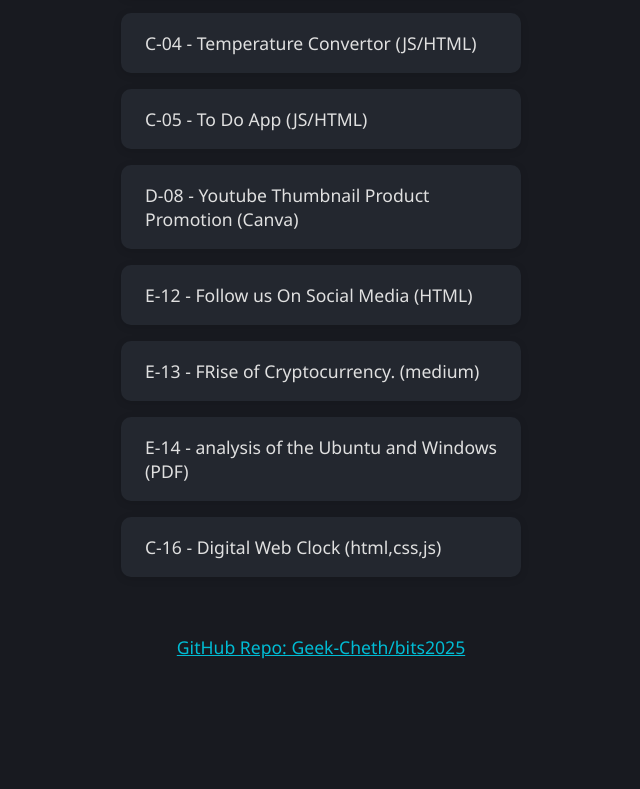
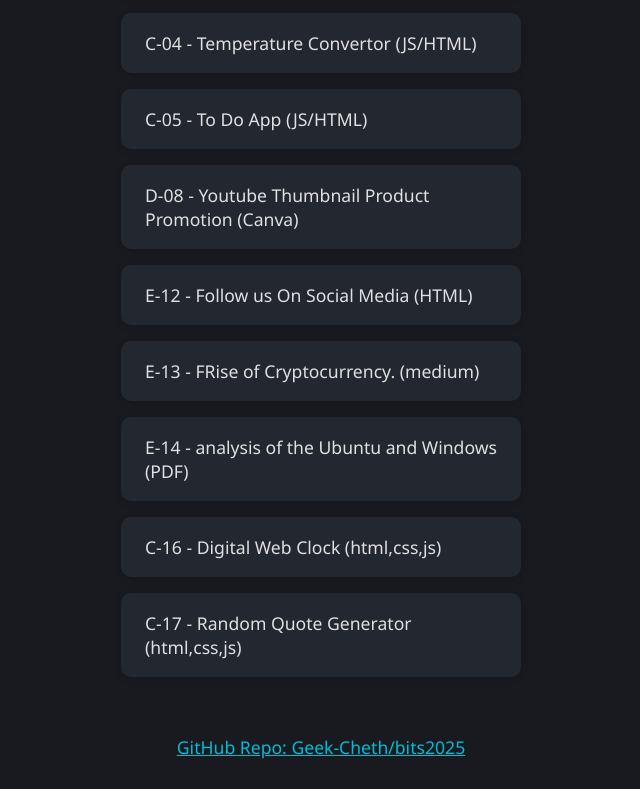
Before and after one commit to Geek-Cheth/bits2025, a plain HTML site: page index.html in a window 1280 px wide. Shown: the part 388-1177 px from the top of the page, without its empty margins (319-959 px from the left). Before the commit the page ends 1077 px from the top, so only its background shows below. Drawn offline with Linux system fonts and the light colour scheme.

Commit message:
#updates

```diff
--- a/index.html
+++ b/index.html
@@ -19,6 +19,7 @@
         <li><a href="https://medium.com/@lgrandiduchethina/rise-of-cryptocurrency-e7e72b1aa0d0">E-13 - FRise of Cryptocurrency. (medium)</a></li>
         <li><a href="https://drive.google.com/file/d/1Inn4t0FkgwNCEGwPygC5UsVVWzyC43SD/view?usp=sharing">E-14 - analysis of the Ubuntu and Windows (PDF)</a></li>
         <li><a href="CS-16/index.html">C-16 - Digital Web Clock (html,css,js)</a></li>
+        <li><a href="CS-17/index.html">C-17 - Random Quote Generator (html,css,js)</a></li>
 
 
     </ul>
```
